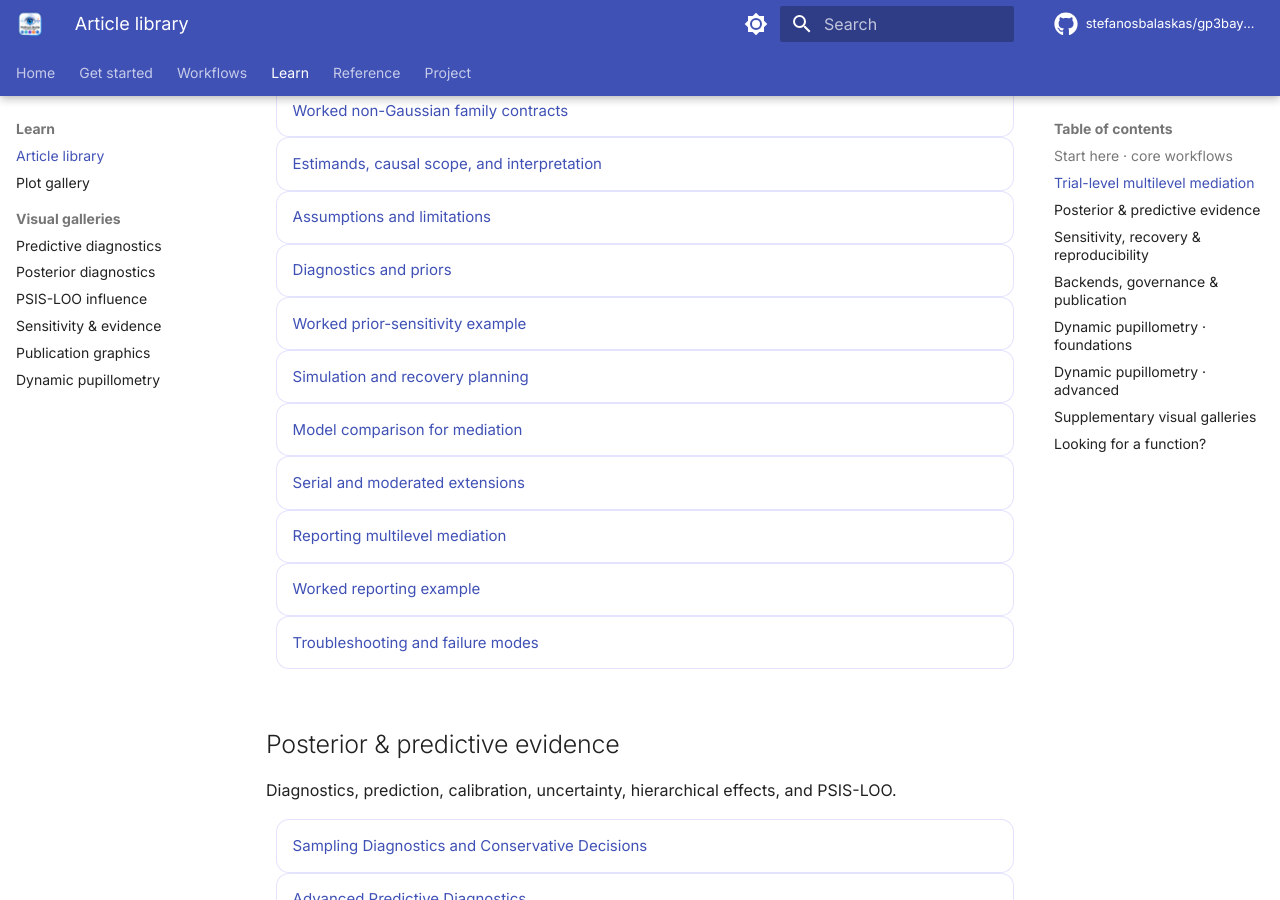
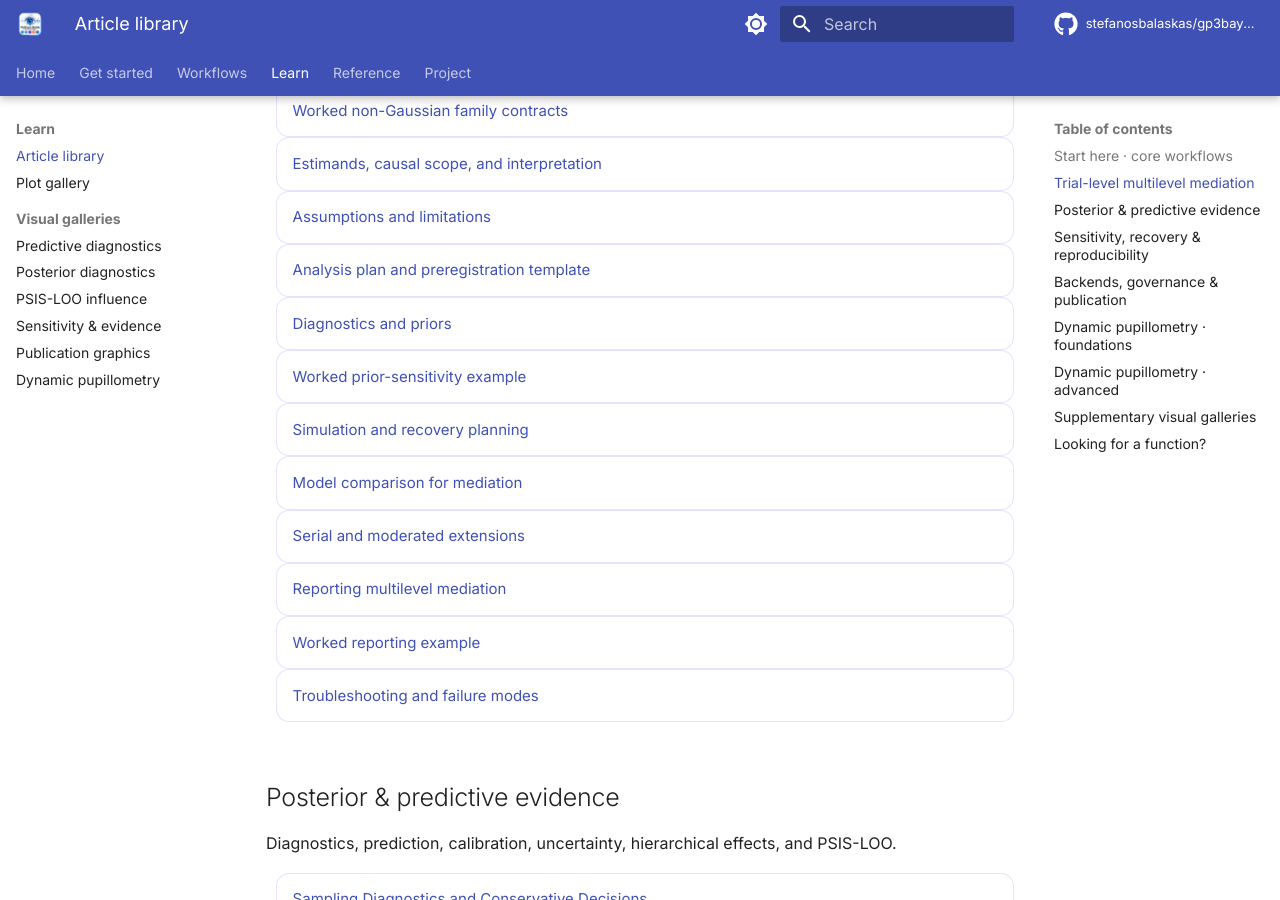
Before and after one commit to stefanosbalaskas/gp3bayespy, an MkDocs documentation site: the page built from docs/articles/index.md, in a window 1280 px wide and 900 px high, scrolled down 1505 px. Built offline with MkDocs 1.6.1 and Material for MkDocs 9.7.7, drawn with Linux system fonts in a browser that asks for light colours; comment, search, counter and statistics services are not loaded.

Commit message:
docs: surface mediation preregistration guide

```diff
--- a/docs/articles/index.md
+++ b/docs/articles/index.md
@@ -40,6 +40,7 @@ Repeated-measures mechanism models that keep within- and between-participant pat
 - [Worked non-Gaussian family contracts](multilevel-mediation/non-gaussian-family-contracts.md)
 - [Estimands, causal scope, and interpretation](multilevel-mediation/interpretation-and-estimands.md)
 - [Assumptions and limitations](multilevel-mediation/assumptions-and-limitations.md)
+- [Analysis plan and preregistration template](multilevel-mediation/analysis-plan-and-preregistration.md)
 - [Diagnostics and priors](multilevel-mediation/diagnostics-and-priors.md)
 - [Worked prior-sensitivity example](multilevel-mediation/prior-sensitivity-worked-example.md)
 - [Simulation and recovery planning](multilevel-mediation/simulation-and-recovery.md)
```
